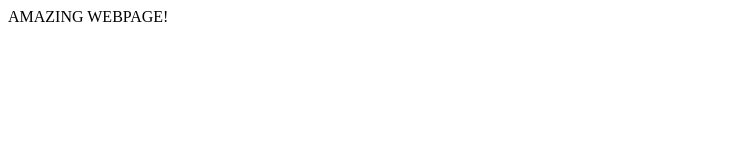
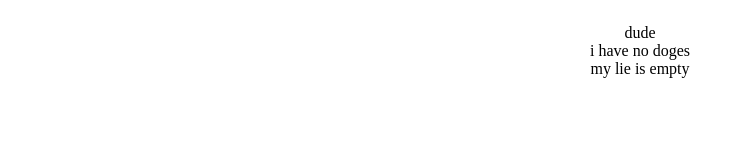
Before and after one commit to gdtovarm/gdtovarm.github.io, a plain HTML site: page index.html in a window 1280 px wide. Shown: the whole page, without its empty margins (0-745 px from the left). Drawn offline with Linux system fonts and the light colour scheme.

Commit message:
Index.html

```diff
--- a/index.html
+++ b/index.html
@@ -1,9 +1,24 @@
 <!DOCTYPE html>
 <html>
     <head>
-        <title>Yo dawg</title>
+        <title>...</title>
+        <style>
+            .main {
+                display: flex;
+                align-items: center;
+                justify-content: center;
+            }
+
+            .main p {
+                text-align: center;
+            }
+        </style>
     </head>
     <body>
-        AMAZING WEBPAGE!
+        <div class="main">
+            <p>dude<br>
+            i have no doges<br>
+            my lie is empty</p>
+        </div>
     </body>
 </html>
```
